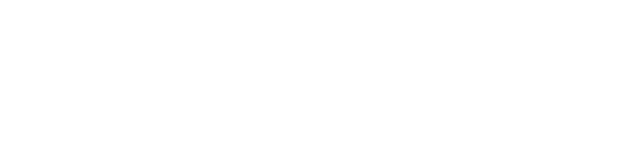
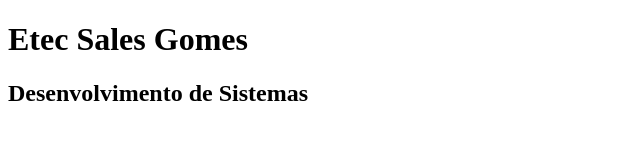
Before and after one commit to DiogoPCS/projeto_exemplo, a plain HTML site: page index.html in a window 1280 px wide. Shown: the whole page, without its empty margins (0-640 px from the left). Drawn offline with Linux system fonts and the light colour scheme.

Commit message:
título h1 foi adicionado

```diff
--- a/index.html
+++ b/index.html
@@ -6,6 +6,7 @@
     <title>Versionamento de Código</title>
 </head>
 <body>
-
+    <h1>Etec Sales Gomes</h1>
+    <h2>Desenvolvimento de Sistemas</h2>
 </body>
 </html>
```
